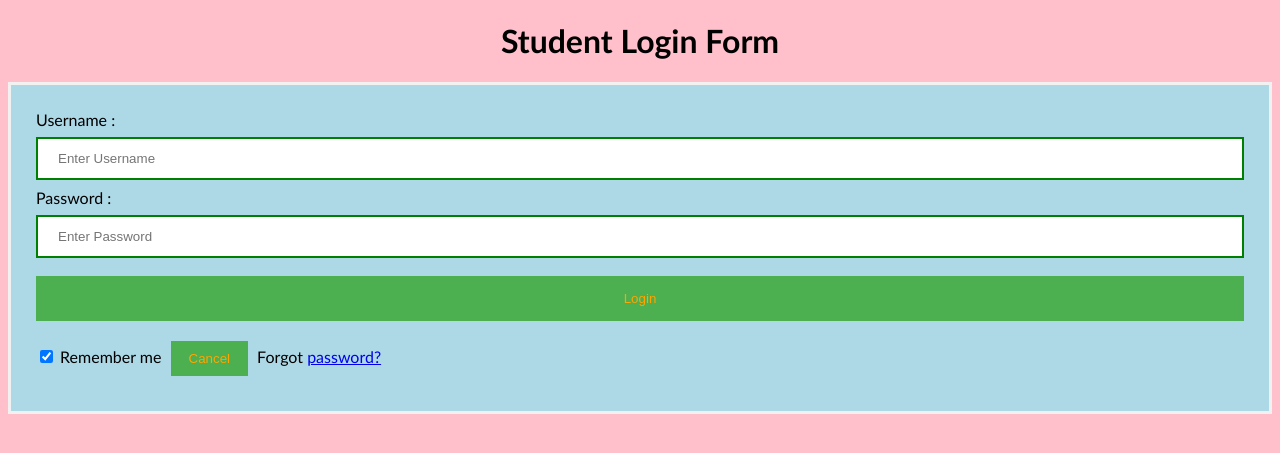
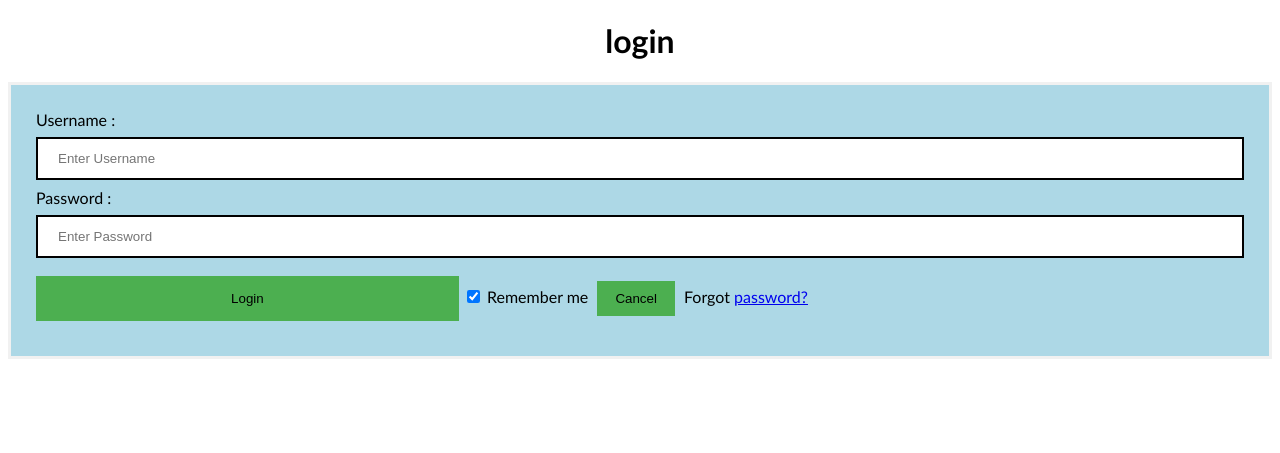
Before and after one commit to dekelmadmon/cyberProject-scheduleAndMeetingManager, a Flask app: page /login in a window 1280 px wide. Shown: the top 453 px of the page. Run offline with Flask 2, Linux system fonts and the light colour scheme.

Commit message:
web html update

```diff
--- a/clientSide/scriptsFlask.py
+++ b/clientSide/scriptsFlask.py
@@ -20,14 +20,14 @@ def login_page():
 def sign_in_page():
     return render_template("sign-in.html")
 
-@app.route('/api/saveactivity', methods=["POST"])
+@app.route('/api/save-activity', methods=["POST"])
 def post_new_activity():
     data = request.data.decode('utf-8')
     json_data = json.loads(data)
     print(json_data['name'])
     return json_data
 
-@app.route('/api/newuserinfo', methods=["post"])
+@app.route('/api/new-user-info', methods=["post"])
 def login_info():
 
     return render_template('theWeb.html')
--- a/clientSide/static/script.js
+++ b/clientSide/static/script.js
@@ -1,4 +1,4 @@
-$(".text-box")
+$(".activity-text-box")
 
 		.keyup(async ( event ) => {
 		    const payload = JSON.stringify({
--- a/clientSide/templates/login.html
+++ b/clientSide/templates/login.html
@@ -6,12 +6,10 @@
 <style>
 Body {
   font-family: Calibri, Helvetica, sans-serif;
-  background-color: pink;
 }
 button {
        background-color: #4CAF50;
-       width: 100%;
-        color: orange;
+       width: 35%;
         padding: 15px;
         margin: 10px 0px;
         border: none;
@@ -25,7 +23,7 @@ button {
         margin: 8px 0;
         padding: 12px 20px;
         display: inline-block;
-        border: 2px solid green;
+        border: 2px solid black;
         box-sizing: border-box;
     }
  button:hover {
@@ -45,7 +43,7 @@ button {
 </style>
 </head>
 <body>
-    <center> <h1> Student Login Form </h1> </center>
+    <center> <h1> login </h1> </center>
     <form>
         <div class="container">
             <label>Username : </label>
--- a/clientSide/templates/theWeb.html
+++ b/clientSide/templates/theWeb.html
@@ -25,7 +25,7 @@
 				<tr><th>{% if hour < 10 %}0{% endif %}{{ hour }}:{{ half * 3 }}0</th>
 					{% for i in range(7) %}
 						<td  rowspan="1">
-							  <input class="text-box" id="text-box_{{hour}}_{{half}}_{{i}}" type="text" size= "10" height= "10" >
+							  <input class="activity-text-box" id="text-box_{{hour}}_{{half}}_{{i}}" type="text" size= "10" height= "10" >
 						</td>
 					{% endfor %}
 				{% endfor %}
```
